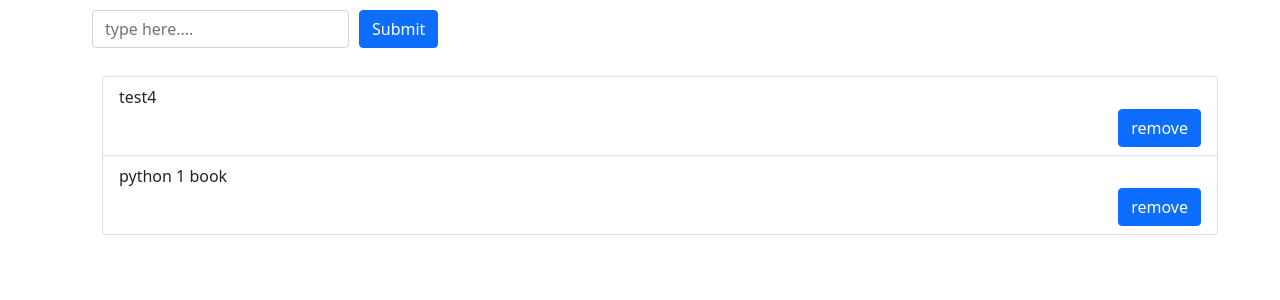
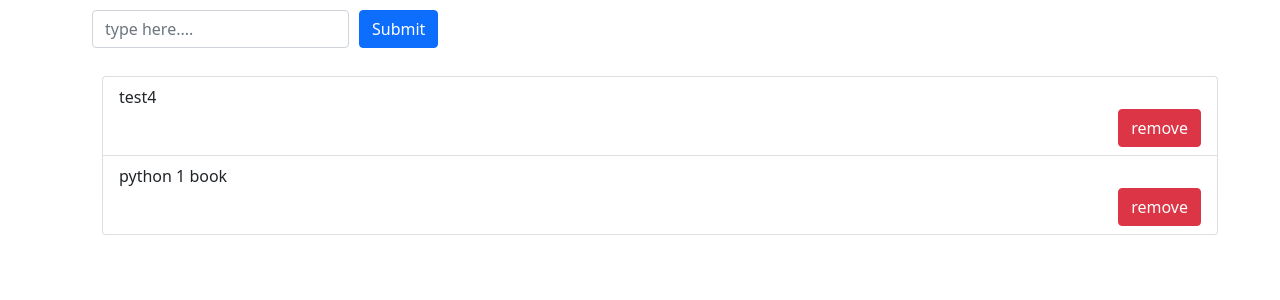
Before and after one commit to rajkumar-7118/To-Do-App, a Django app: page / in a window 1280 px wide. Shown: the part 56-356 px from the top of the page. Run offline with Django 3.2, Linux system fonts and the light colour scheme; data comes from the database, SQL or seed files in the repository; both versions use the stored data as it was after the commit.

Commit message:
button changed

```diff
--- a/templates/index.html
+++ b/templates/index.html
@@ -51,7 +51,7 @@
                 <button
                   type="submit"
                   style="float: right"
-                  class="btn btn-primary"
+                  class="btn btn-danger"
                 >
                   remove
                 </button>
```
Also changed, not shown: db.sqlite3.
